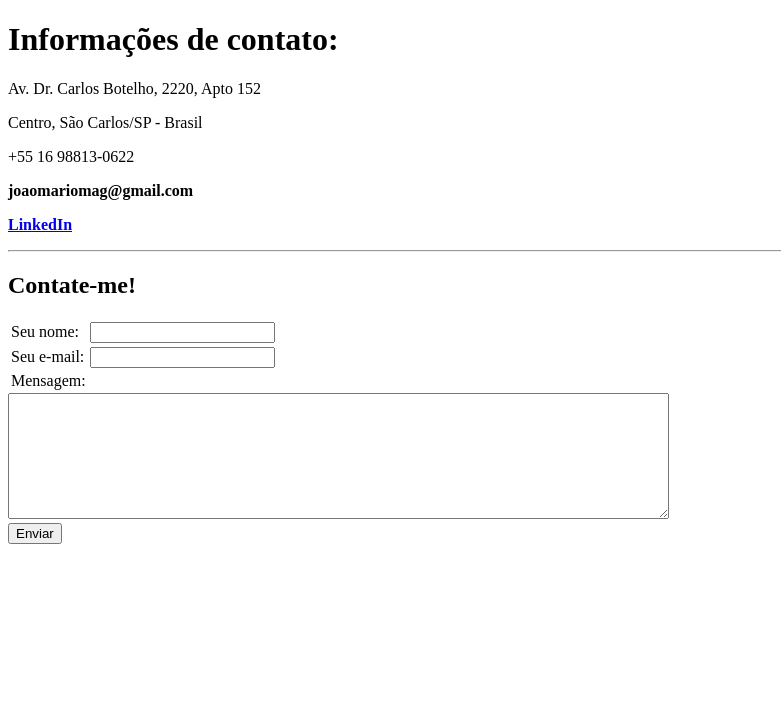
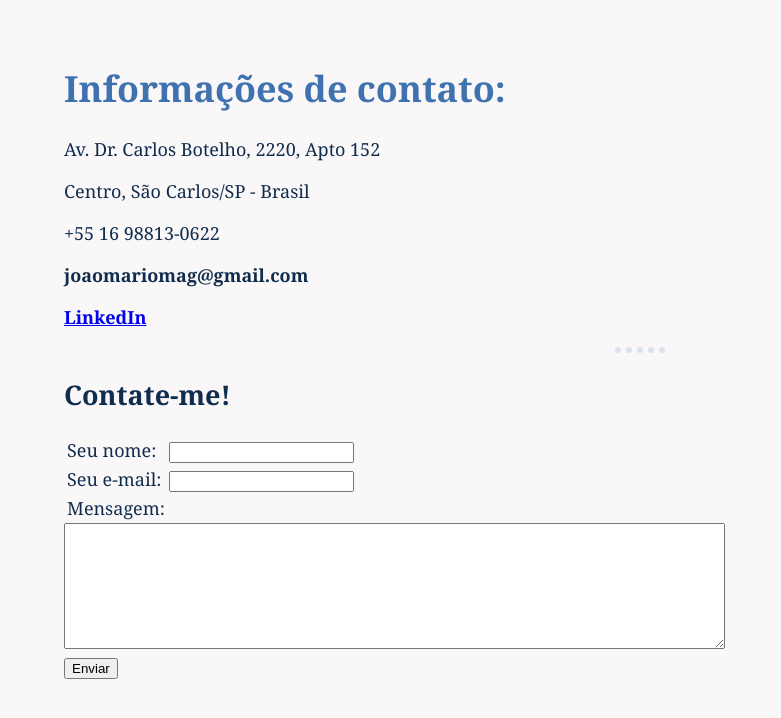
Before and after one commit to joaomariok/cv, a plain HTML site: page contact-me.html in a window 1280 px wide. Shown: the whole page, without its empty margins (0-781 px from the left). Drawn offline with Linux system fonts and the light colour scheme.

Commit message:
Adding CSS modifications

```diff
--- a/contact-me.html
+++ b/contact-me.html
@@ -4,6 +4,7 @@
 <head>
   <meta charset="utf-8">
   <title>Contate-me</title>
+  <link rel="stylesheet" href="css/styles.css">
 </head>
 
 <body>
@@ -30,8 +31,8 @@
         <td><label for="">Mensagem:</label></td>
       </tr>
     </table>
-    <textarea name="name" rows="8" cols="80"></textarea>
-    <br><input type="submit" name="suaMensagem" value="Enviar">
+    <textarea name="suaMensagem" rows="8" cols="80"></textarea>
+    <br><input type="submit" name="botaoDeEnviar" value="Enviar">
   </form>
 
 </body>
--- /dev/null
+++ b/css/styles.css
@@ -0,0 +1,24 @@
+body {
+  background-color: #f9f7f7;
+  color: #112d4e;
+  font-family: "Georgia";
+  font-size: 18px;
+  margin: 5% 5% 5% 5%;
+}
+
+hr {
+  /* background-color: #00adb5;*/
+  border-style: dotted none none;
+  border-color: #dbe2ef;
+  border-width: 6px;
+  height: 0;
+  width: 50px; /* 50% */
+}
+
+h1 {
+  color: #3f72af;
+}
+
+h3 {
+  color: #3f72af;
+}
```
Also changed, not shown: index.html (+2 -0 lines).
